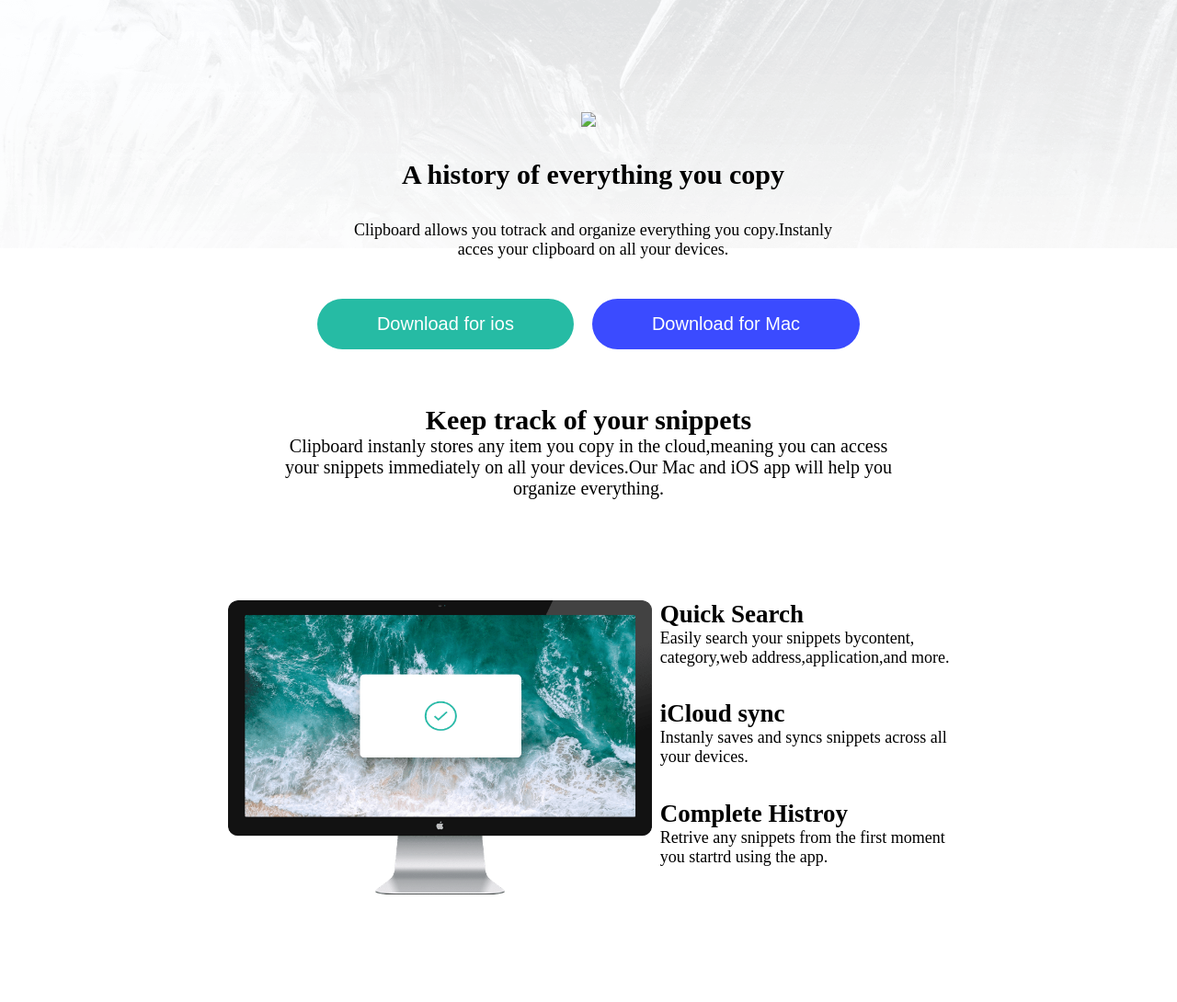
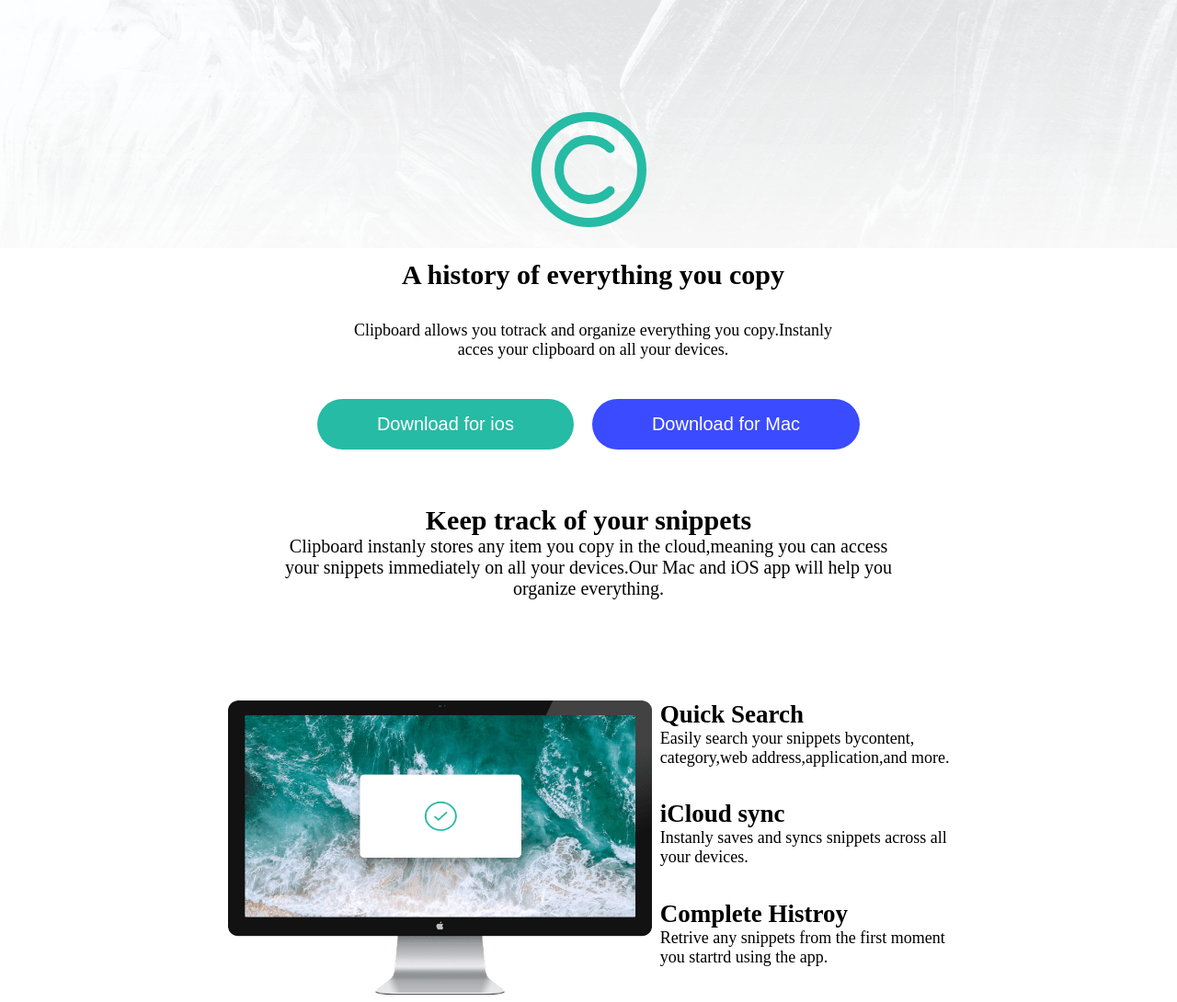
Before and after one commit to OmoniyiTim/clip-landing-page, a plain HTML site: page index.html in a window 1280 px wide. Shown: the top 1090 px of the page at 92% size. Drawn offline with Linux system fonts and the light colour scheme; files whose address does not match are found by name; a web font is replaced by a local one.

Commit message:
Update index.html

```diff
--- a/index.html
+++ b/index.html
@@ -19,7 +19,7 @@
         <header></header>
         <section class="row-1">
             <div class="logo">
-                <img src="../clip/images/logo.svg">
+                <img src="./images/logo.svg">
             </div>
             <div class="row-msg">
                 <div class="msg">
```
